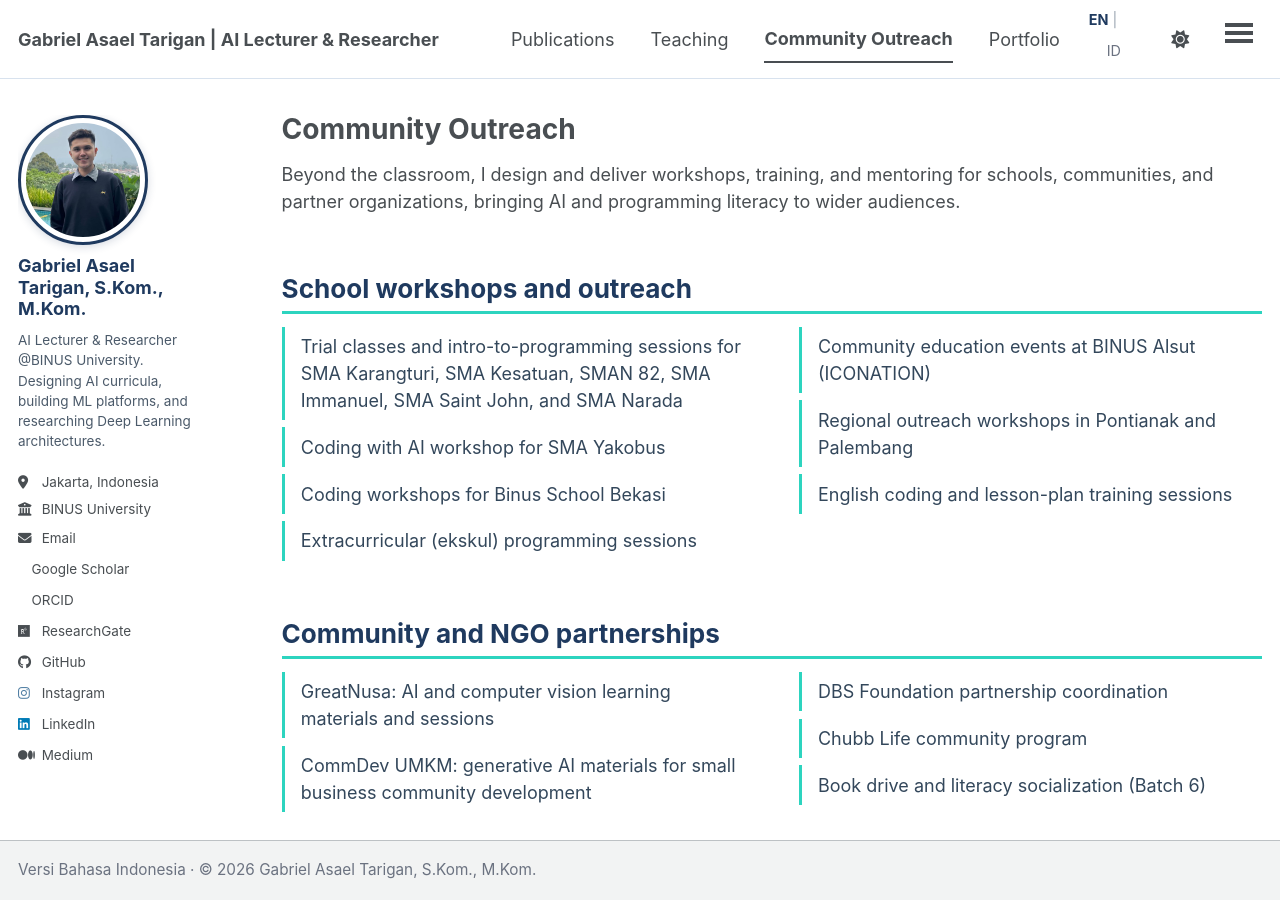
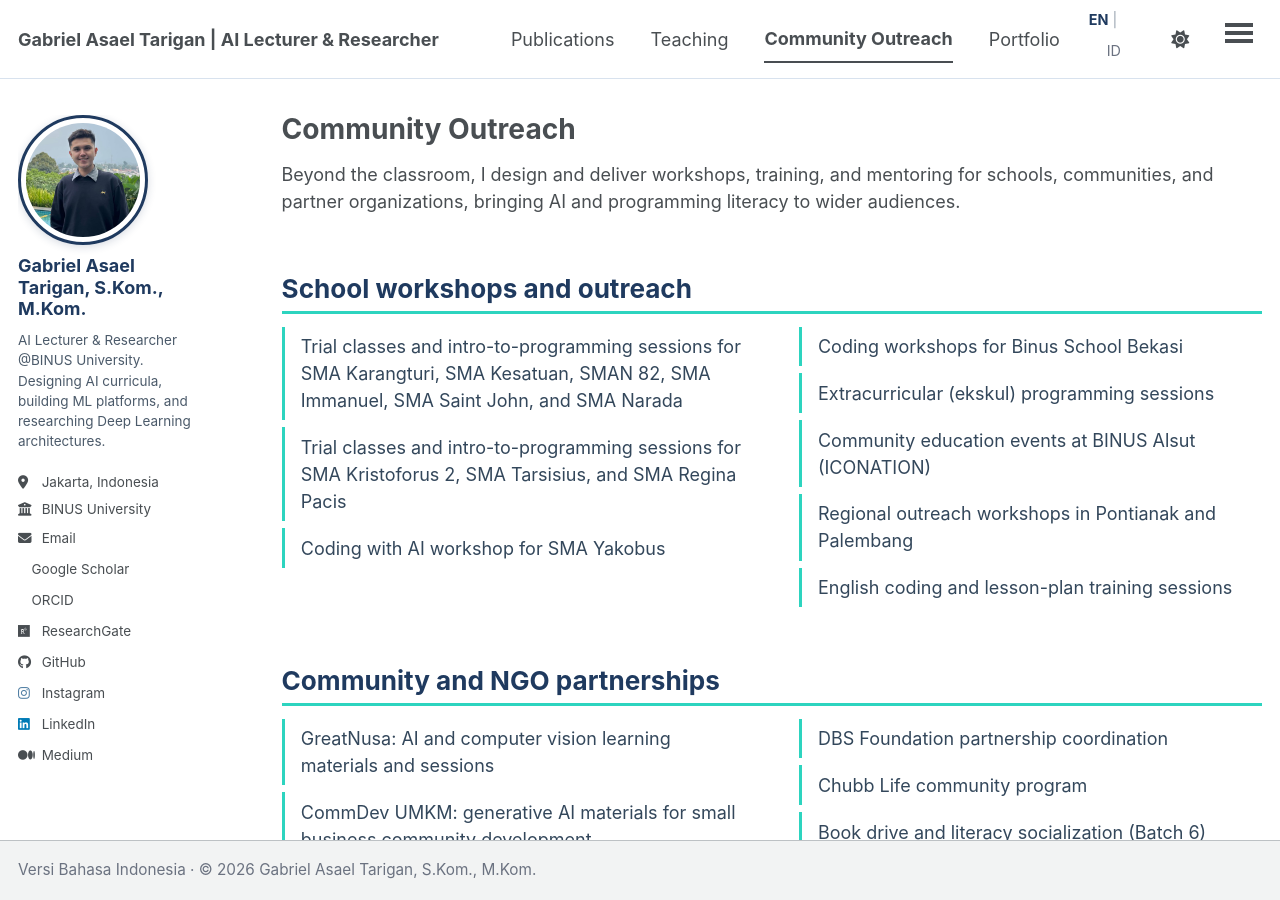
Before and after one commit to asaeltarigan/asaeltarigan.github.io, a Jekyll site: the page built from _pages/community-outreach.md, in a window 1280 px wide and 900 px high. Built offline with Jekyll 4.4.1, drawn with Linux system fonts in a browser that asks for light colours; a style sheet for code colours, icons or effects is not loaded.

Commit message:
Add SMA Kristoforus 2, Tarsisius, Regina Pacis to community outreach

```diff
--- a/_pages/community-outreach.md
+++ b/_pages/community-outreach.md
@@ -10,6 +10,7 @@ Beyond the classroom, I design and deliver workshops, training, and mentoring fo
 <h2 class="teaching-section">School workshops and outreach</h2>
 <ul class="taught-list">
   <li>Trial classes and intro-to-programming sessions for SMA Karangturi, SMA Kesatuan, SMAN 82, SMA Immanuel, SMA Saint John, and SMA Narada</li>
+  <li>Trial classes and intro-to-programming sessions for SMA Kristoforus 2, SMA Tarsisius, and SMA Regina Pacis</li>
   <li>Coding with AI workshop for SMA Yakobus</li>
   <li>Coding workshops for Binus School Bekasi</li>
   <li>Extracurricular (ekskul) programming sessions</li>
```
